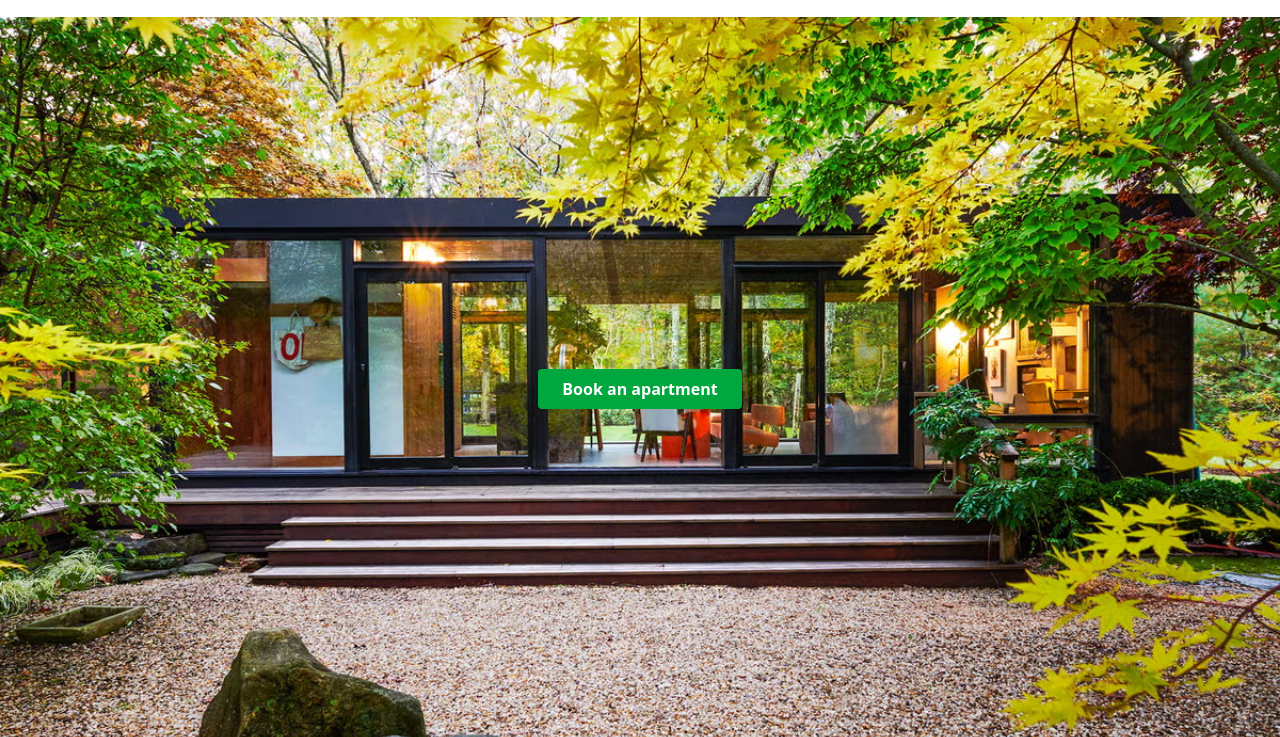
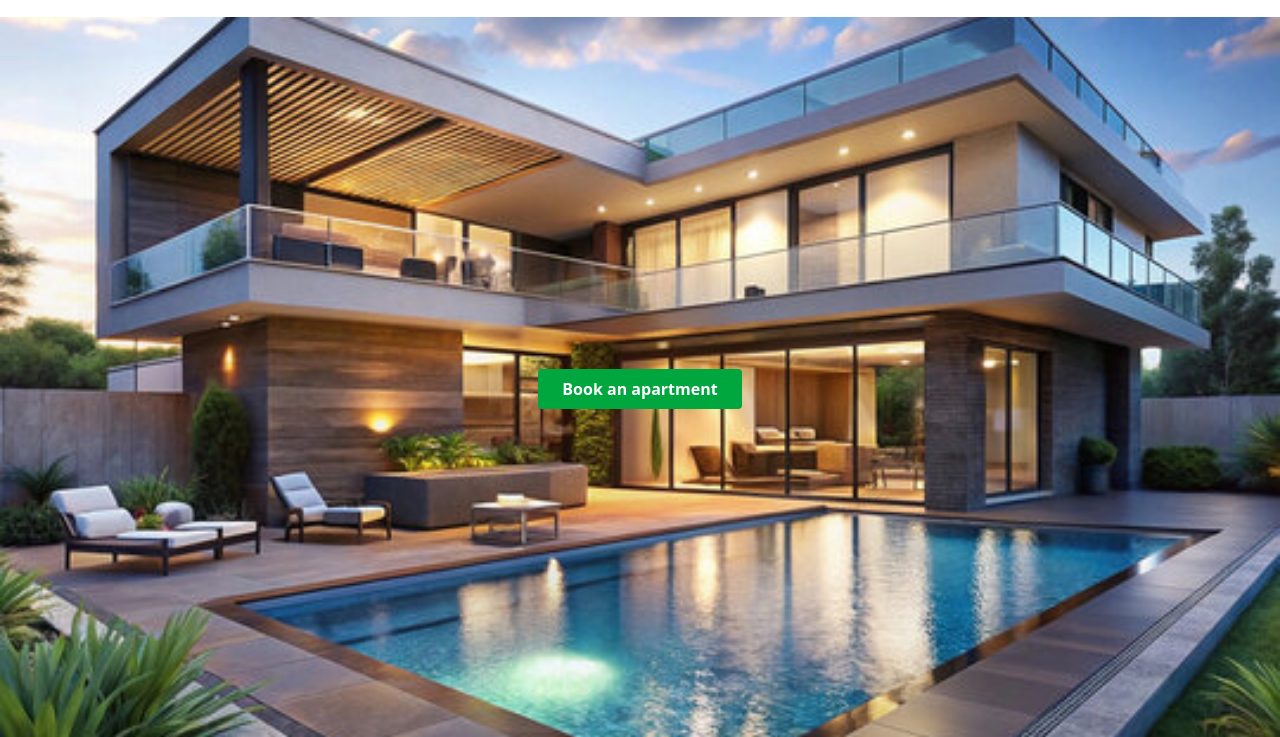
Before and after one commit to tahir167/homereservation, a website built with Vite: page index.html in a window 1280 px wide. Shown: the part 63-800 px from the top of the page. Built offline with nearby package versions, Linux system fonts and the light colour scheme; files whose address does not match are found by name.

Commit message:
changed index.html and index.js image url

```diff
--- a/index.html
+++ b/index.html
@@ -48,7 +48,7 @@
 
 
   <section id="hero" class="relative bg-cover bg-center h-[90vh] transition-all duration-1000"
-  style="background-image: url('./src/media/modern-house-with-beautiful-garden-featuring-pond-and-wooden-pergola-photo\ \(1\).jpg'); ">
+  style="background-image: url('/picture1.avif'); ">
 
 <div class="absolute inset-0  bg-opacity-50 flex items-center justify-center ">
 <div class="text-center text-white px-4">
--- a/src/js/index.js
+++ b/src/js/index.js
@@ -1,7 +1,7 @@
 const images = [
-    './src/media/picture3.jpg',
-    './src/media/picture2.webp',
-    './src/media/picture1.avif',
+    '/picture1.avif',
+    '/picture2.webp',
+    '/picture3.jpg',
 
   ];
 
```
Also changed, not shown: public/picture1.avif (renamed from src/media/(45) WhatsApp_files/picture1.avif), public/picture2.webp (renamed from src/media/(45) WhatsApp_files/picture2.webp), public/picture3.jpg (renamed from src/media/picture3.jpg).
